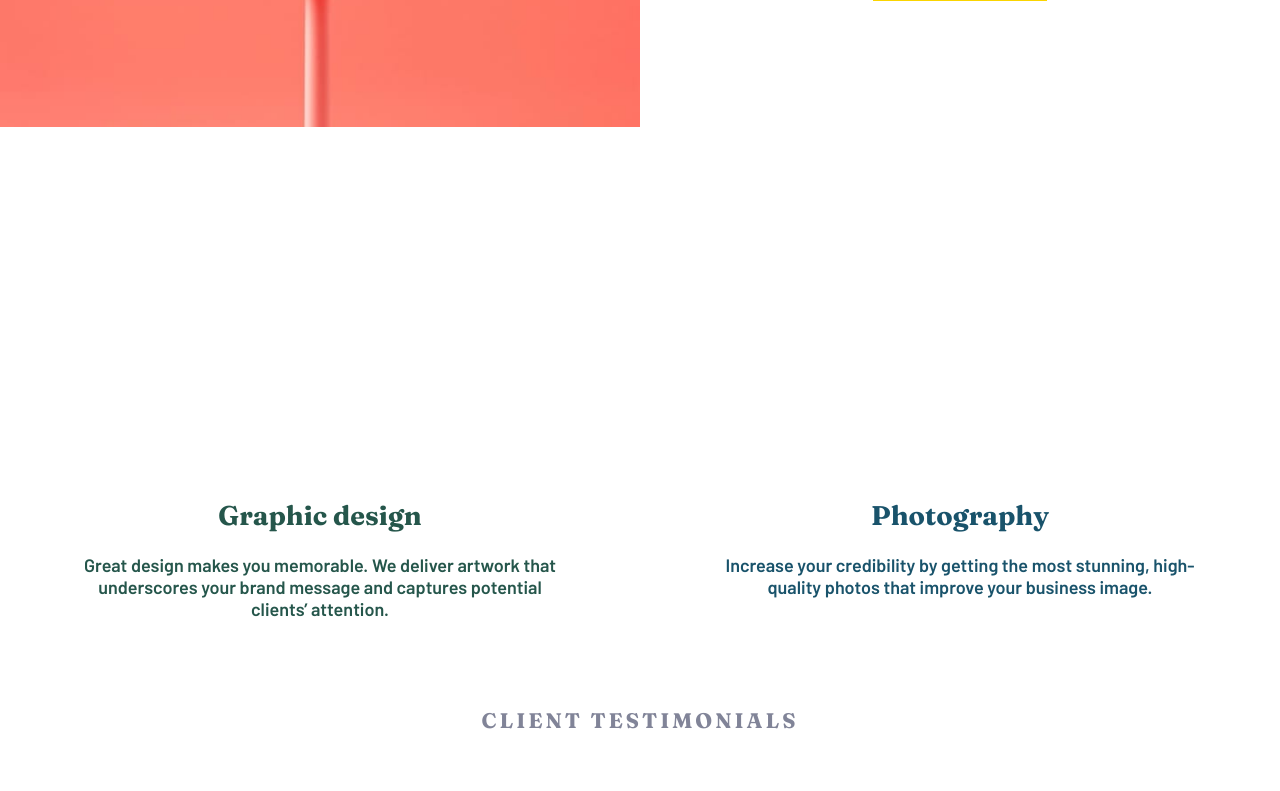
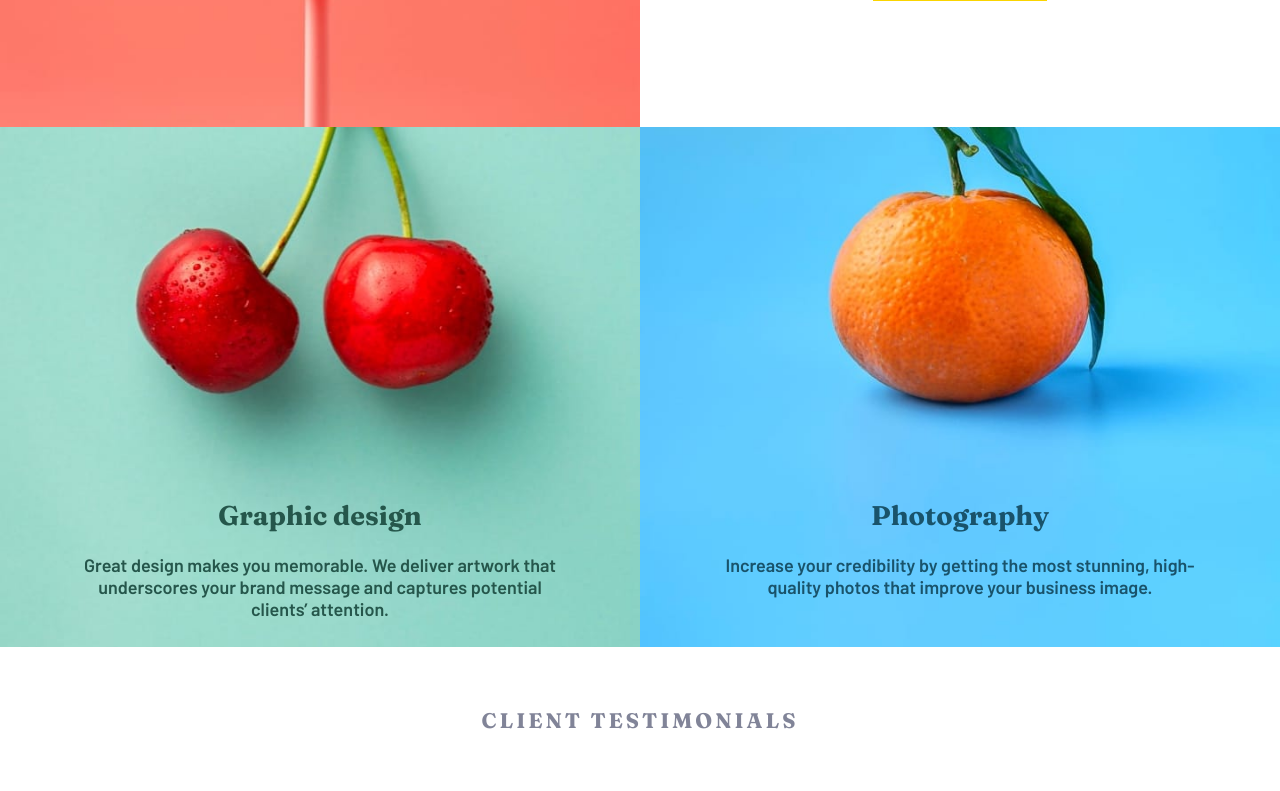
Before and after one commit to developingWeb/sunnyside-agency-page, a plain HTML site: page index.html in a window 1280 px wide. Shown: the part 1469-2260 px from the top of the page. Drawn offline with Linux system fonts and the light colour scheme.

Commit message:
fixed some issues

```diff
--- a/css/qurries.css
+++ b/css/qurries.css
@@ -89,7 +89,7 @@
 @media (min-width: 500px) {
   .cta-3 div{
     /* width: 50%; */
-    background: url(images/mobile/image-graphic-design.jpg) no-repeat;
+    background: url(../images/mobile/image-graphic-design.jpg) no-repeat;
     background-size: cover;
     /* border: 5px solid red; */
     height: 650px;
@@ -97,7 +97,7 @@
     padding: 10px;
   }
   .cta-3 div:last-child{
-    background: url(images/mobile/image-photography.jpg);
+    background: url(../images/mobile/image-photography.jpg);
     background-size: cover;
   }
   .cta-3 div h2,
@@ -116,7 +116,7 @@
 /* for devices with width pf 650px and more */
 @media (min-width: 650px) {
   header{
-    background: url(images/desktop/image-header.jpg);
+    background: url(../images/desktop/image-header.jpg);
     background-size: cover;
   }
   .cta div {
@@ -125,12 +125,12 @@
   }
 
   .cta-3 div{
-    background: url(images/desktop/image-graphic-design.jpg) no-repeat;
+    background: url(../images/desktop/image-graphic-design.jpg) no-repeat;
     background-size: cover;
     height: 500px;
   }
   .cta-3 div:last-child{
-    background: url(images/desktop/image-photography.jpg);
+    background: url(../images/desktop/image-photography.jpg);
     background-size: cover;
   }
   .cta-3 div h2,
@@ -232,7 +232,7 @@
   }
 
   .cta-3 div{
-    background: url(images/desktop/image-graphic-design.jpg) no-repeat;
+    background: url(../images/desktop/image-graphic-design.jpg) no-repeat;
     background-size: cover;
     height: 700px;
   }
--- a/css/style.css
+++ b/css/style.css
@@ -45,7 +45,7 @@ p{
 }
 
 header{
-  background: url(images/mobile/image-header.jpg);
+  background: url(../images/mobile/image-header.jpg);
   background-size: cover;
 }
 
@@ -157,14 +157,14 @@ nav ul li:last-child a:hover{
   align-items: center;
 }
 .cta-3 div{
-  background: url(images/mobile/image-graphic-design.jpg) no-repeat;
+  background: url(../images/mobile/image-graphic-design.jpg) no-repeat;
   background-size: cover;
   height: 560px;
   text-align: center;
   padding: 10px;
 }
 .cta-3 div:last-child{
-  background: url(images/mobile/image-photography.jpg);
+  background: url(../images/mobile/image-photography.jpg);
   background-size: cover;
 }
 .cta-3 div h2,
```
